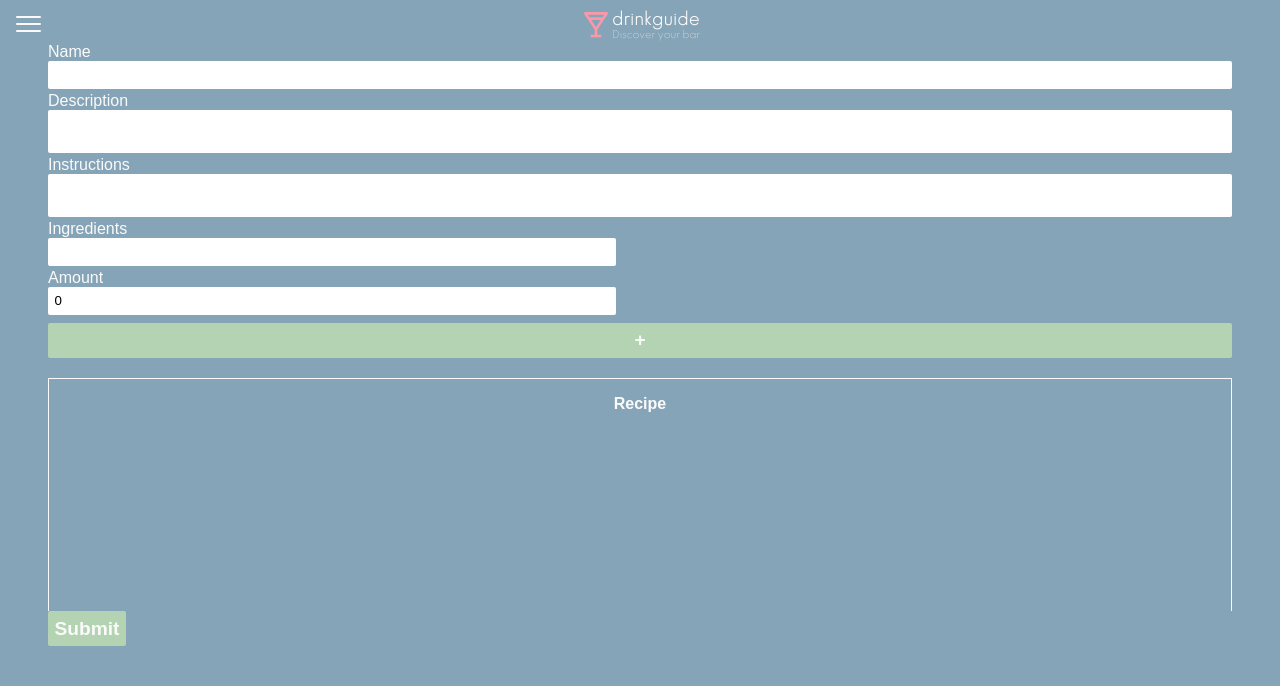
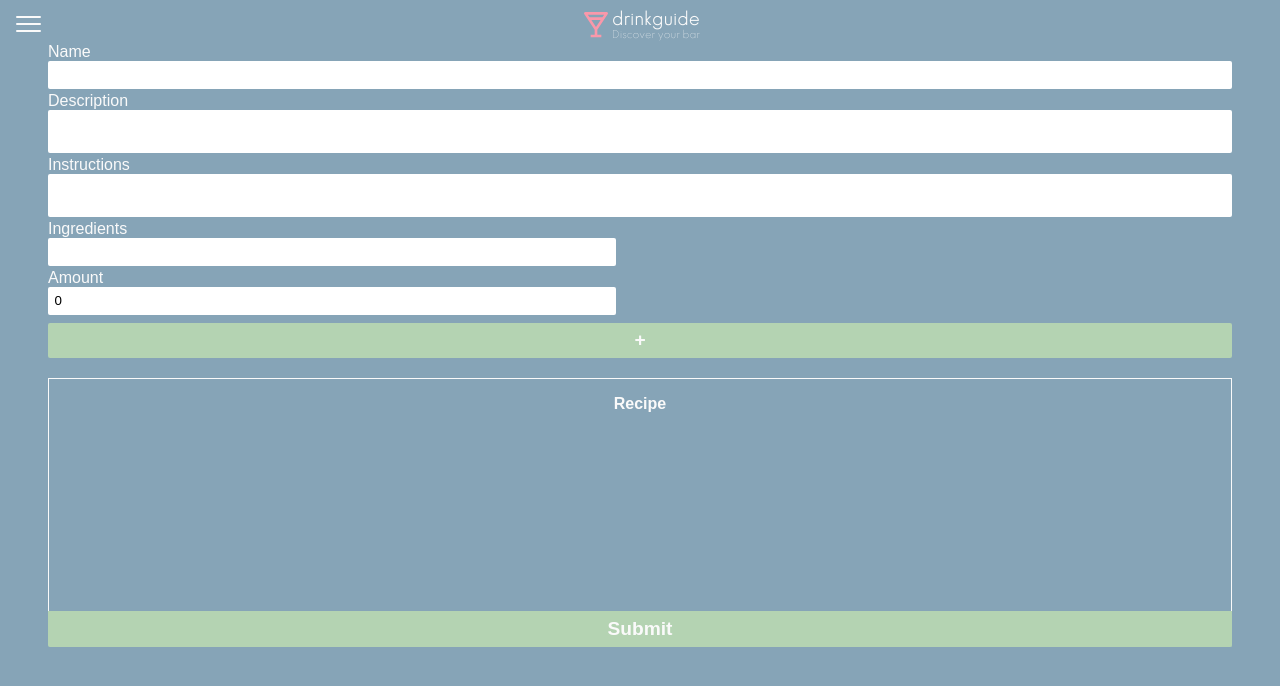
Before and after one commit to SimonRosengren/DrinkGuide, a React (Create React App) app in the folder client/: page /add-recipe in a window 1280 px wide. Shown: the top 686 px of the page. Built offline with nearby package versions, Linux system fonts and the light colour scheme.

Commit message:
style add drink page

```diff
--- a/client/src/components/ingredientForm/ingredientForm.module.scss
+++ b/client/src/components/ingredientForm/ingredientForm.module.scss
@@ -68,13 +68,13 @@ ul {
     border-radius: 2px;
 }
 .preview {
+    margin: $spacing-s $spacing-l 0 $spacing-l;
     .previewWrapper {
         height: 25vh;
         text-align: center;
         border-left: 1px solid $color-text;
         border-right: 1px solid $color-text;
         border-top: 1px solid $color-text;
-        margin: $spacing-s $spacing-l 0 $spacing-l;
         padding: $spacing-s;
         overflow: scroll;
         -ms-overflow-style: none;
@@ -88,13 +88,16 @@ ul {
     display: none;
 }
 .submitButton {
-    border: none;
+    border-top: none;
+    border-left: 1px solid $color-third;
+    border-right: 1px solid $color-third;
+    border-bottom: 1px solid $color-third;
     padding: .4rem;
     margin: 0;
     background-color: $color-third;
     color: $color-text;
     font-weight: 900;
     font-size: 1.2rem;
-    border-radius: 2px;
-    margin: 0 $spacing-l;
+    border-radius: 0 0 2px 2px;
+    width: 100%;
 }
```
Also changed, not shown: 1 other file (tests, documents, lock files or other folders).
